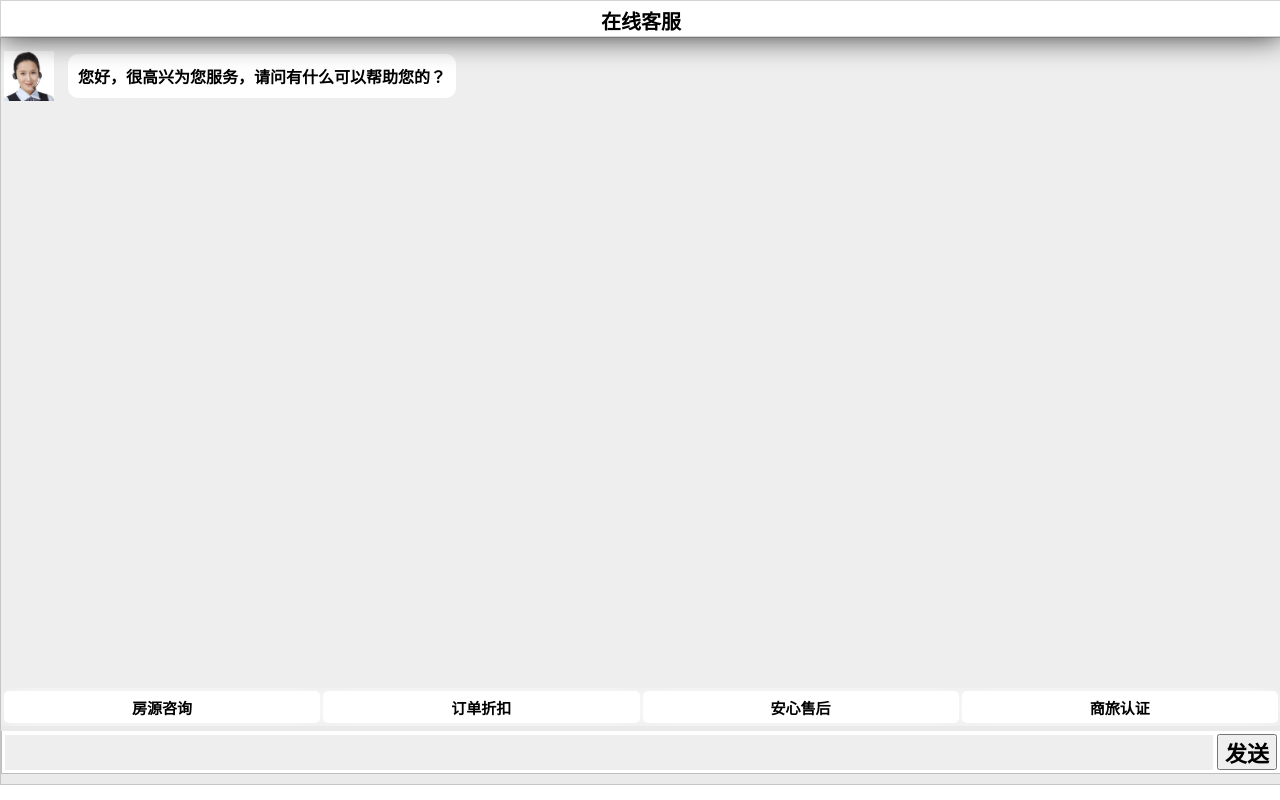
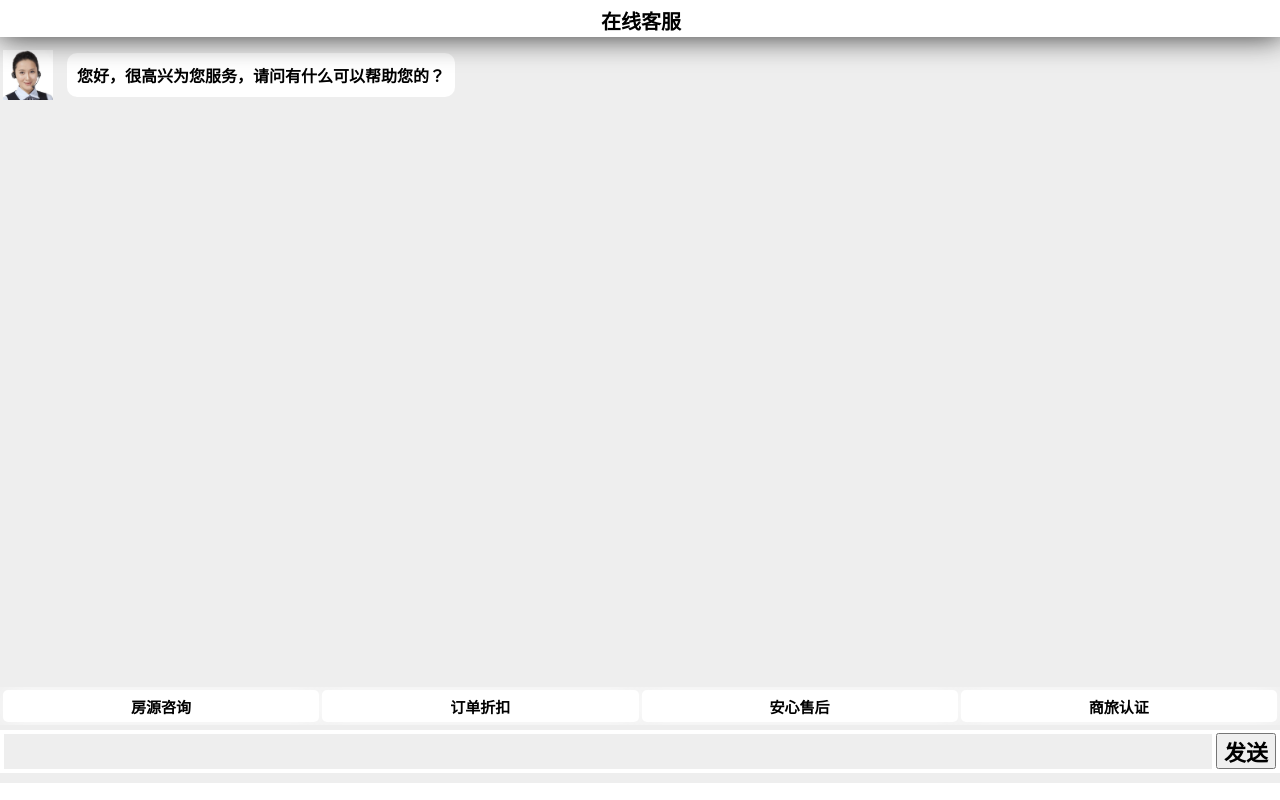
Before and after one commit to wxxhub/modules, a Django app: page /index/ in a window 1280 px wide. Run offline with Django 3.2, Linux system fonts and the light colour scheme; lists and menus that the app fills with data are empty.

Commit message:
适配多种浏览器

```diff
--- a/static/css/index.css
+++ b/static/css/index.css
@@ -22,7 +22,7 @@ body {
     width: 100%;
     /* min-width: 260px; */
     height: 30px;
-    border: 1px solid #55555542;
+    border: 1px solid #ffffff;
     padding-top: 5px;
     position:relative;
     text-align: center;
@@ -40,7 +40,7 @@ body {
     /* min-width: 260px; */
     min-height: 50px;
     padding-top: 10px;
-    border: 1px solid #55555542;
+    border: 0px solid #555555;
     border-bottom: none;
 
     background-color: #eeeeee;
@@ -55,12 +55,12 @@ body {
     width: 100%;
     height: 96px;
     /* min-width: 260px; */
-    border: 1px solid #55555542;
+    border-bottom: 1px solid #ffffff;
     border-top: none;
     margin: 0px;
     overflow: hidden;
 
-    background-color: #5555551f;
+    background-color: #eeeeee;
     /* box-shadow: 0px 0px 30px rgba(0, 0, 0, 0.8); */
 }
 
@@ -74,7 +74,7 @@ body {
 }
 
 #table1{
-    background-color: #ffffff00;
+    background-color: #eeeeee;
     margin-bottom: 5px;
     height: 30px;
     overflow: hidden;
@@ -96,7 +96,7 @@ body {
 
 #table2{
     background-color: #ffffff;
-    border: 1px solid #00000042;
+    border: 1px solid #ffffff;
     height: 40px;
     border-top: none;
 }
@@ -130,7 +130,7 @@ body {
     margin: 0px;
 
     border: none;
-    background-color: #ffffff00;
+    background-color: #ffffff;
 }
 
 .server_image{
@@ -159,7 +159,7 @@ body {
 }
 
 .message{
-    background-color: #fffffff3;
+    background-color: #ffffff;
     width: auto;
     min-width: 10px;
     height: auto;
--- a/templates/index.html
+++ b/templates/index.html
@@ -29,7 +29,7 @@
                             <img src="/static/image/server4.jpg" class="server_image">
                         </th>
                         <th>
-                            <div class="message" style="background-color:#ffffff">
+                            <div class="message">
                                 您好，很高兴为您服务，请问有什么可以帮助您的？
                             </div>
                         </th>
@@ -53,10 +53,10 @@
                     {% csrf_token %}
                     <table id = "table1"  cellspacing="3">
                         <tr>
-                            <td><input id = "bubble" type="submit" value="房源咨询" name="bubble" style="background-color:#ffffff"></td>
-                            <td><input id = "bubble" type="submit" value="订单折扣" name="bubble" style="background-color:#ffffff"></td>
-                            <td><input id = "bubble" type="submit" value="安心售后" name="bubble" style="background-color:#ffffff"></td>
-                            <td><input id = "bubble" type="submit" value="商旅认证" name="bubble" style="background-color:#ffffff"></td>
+                            <td><input id = "bubble" type="submit" value="房源咨询" name="bubble"></td>
+                            <td><input id = "bubble" type="submit" value="订单折扣" name="bubble"></td>
+                            <td><input id = "bubble" type="submit" value="安心售后" name="bubble"></td>
+                            <td><input id = "bubble" type="submit" value="商旅认证" name="bubble"></td>
                         </tr>
                     </table>
                     <table id = "table2">
```
